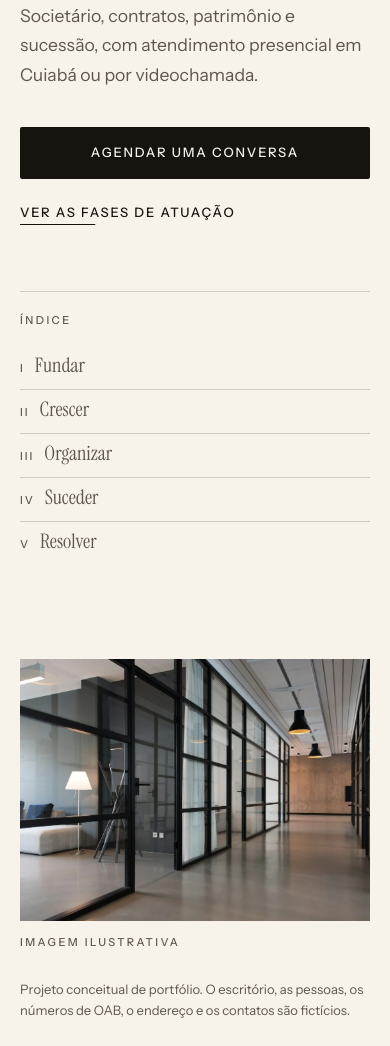
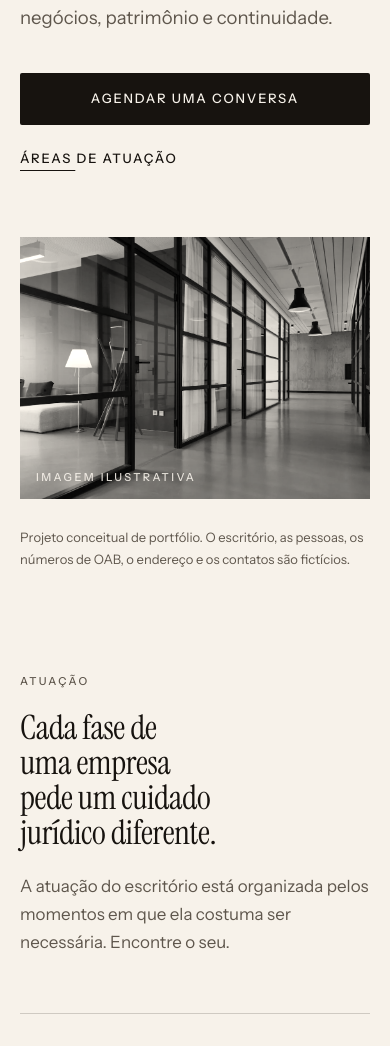
Before and after one commit to skyfoxxe/valenca-prado-advocacia, a plain HTML site: page index.html in a window 390 px wide. Shown: the part 412-1458 px from the top of the page. Drawn offline with Linux system fonts and the light colour scheme.

Commit message:
Volta a abertura da versão anterior, no visual da v6
A pedido do Matheus: texto à esquerda ("Antes da decisão, o contexto.")
e foto vertical em tons de cinza à direita, com a paleta, a tipografia e
as animações da v6. O resto da página segue igual.

Co-Authored-By: Claude Opus 5.5 <noreply@anthropic.com>
Claude-Session: https://claude.ai/code/session_01S42CcWgHy12HtwLf9qGTDC

```diff
--- a/index.html
+++ b/index.html
@@ -51,37 +51,26 @@
 
   <main id="conteudo">
 
-    <!-- Abertura -->
+    <!-- Abertura (composição da versão anterior) -->
     <section class="hero" id="inicio">
       <div class="frame hero-grid">
         <div class="hero-main">
-          <p class="label hero-kicker" data-hero="1">Advocacia · Cuiabá, Mato Grosso</p>
-          <h1 class="hero-title" data-split>Advocacia para empresas e famílias que pensam em <em>décadas.</em></h1>
-          <p class="hero-sub" data-hero="3">Societário, contratos, patrimônio e sucessão, com atendimento presencial em Cuiabá ou por videochamada.</p>
+          <p class="label hero-kicker" data-hero="1">Advocacia empresarial e patrimonial <span>Cuiabá · MT</span></p>
+          <h1 class="hero-title" data-split>Antes da decisão, <em>o contexto.</em></h1>
+          <p class="hero-sub" data-hero="3">Assessoria jurídica para empresas, sócios e famílias em decisões que envolvem negócios, patrimônio e continuidade.</p>
           <div class="hero-actions" data-hero="4">
             <a class="btn" href="#conversa">Agendar uma conversa</a>
-            <a class="quiet-link" href="#atuacao">Ver as fases de atuação</a>
+            <a class="quiet-link" href="#atuacao">Áreas de atuação</a>
           </div>
         </div>
 
-        <nav class="hero-index" aria-label="Fases de atuação">
-          <p class="label" data-hero="2">Índice</p>
-          <ol>
-            <li data-hero="2"><a href="#fase-fundar"><span aria-hidden="true">I</span>Fundar</a></li>
-            <li data-hero="2"><a href="#fase-crescer"><span aria-hidden="true">II</span>Crescer</a></li>
-            <li data-hero="2"><a href="#fase-organizar"><span aria-hidden="true">III</span>Organizar</a></li>
-            <li data-hero="2"><a href="#fase-suceder"><span aria-hidden="true">IV</span>Suceder</a></li>
-            <li data-hero="2"><a href="#fase-resolver"><span aria-hidden="true">V</span>Resolver</a></li>
-          </ol>
-        </nav>
+        <figure class="hero-photo" data-hero-photo>
+          <div class="window-pane">
+            <img src="assets/escritorio-corredor.webp" width="1400" height="935" alt="" fetchpriority="high">
+          </div>
+          <figcaption class="label">Imagem ilustrativa</figcaption>
+        </figure>
       </div>
-
-      <figure class="frame window hero-window" data-window>
-        <div class="window-pane">
-          <img src="assets/escritorio-corredor.webp" width="1400" height="935" alt="" fetchpriority="high">
-        </div>
-        <figcaption class="label">Imagem ilustrativa</figcaption>
-      </figure>
 
       <p class="frame concept">Projeto conceitual de portfólio. O escritório, as pessoas, os números de OAB, o endereço e os contatos são fictícios.</p>
     </section>
--- a/script.js
+++ b/script.js
@@ -67,9 +67,6 @@ if (title) {
   splitInto(title, frag);
   title.replaceChildren(frag);
 }
-document.querySelectorAll('.hero-index li[data-hero]').forEach((li, i) => {
-  li.style.transitionDelay = `${420 + i * 70}ms`;
-});
 if (hero) {
   // Espera as fontes (até 700ms) para que a máscara não corte a palavra errada.
   const start = () => requestAnimationFrame(() => hero.classList.add('is-in'));
--- a/styles.css
+++ b/styles.css
@@ -112,8 +112,6 @@ h3 { font-size: clamp(1.7rem, 2.4vw, 2.1rem); line-height: 1.1; }
   .btn:hover { background: #3A322A; }
   .quiet-link:hover::after { transform: scaleX(1); }
   .nav a:hover::after { transform: scaleX(1); }
-  .hero-index a:hover { color: var(--ink); }
-  .hero-index a:hover span { color: var(--brass-text); }
   .choices label:hover input:not(:checked) + span { border-color: var(--ink); }
   .faq summary:hover { color: var(--brass-text); }
   .foot nav a:hover { color: var(--ink); }
@@ -154,37 +152,28 @@ h3 { font-size: clamp(1.7rem, 2.4vw, 2.1rem); line-height: 1.1; }
   font: 500 12px/1 var(--sans); letter-spacing: .2em; text-transform: uppercase;
 }
 
-/* ---------- Abertura ---------- */
-.hero { padding-top: calc(var(--top-h) + 16vh); }
-.hero-grid { display: grid; grid-template-columns: repeat(12, minmax(0, 1fr)); column-gap: 24px; align-items: end; }
-.hero-main { grid-column: 1 / span 8; display: grid; gap: 30px; }
+/* ---------- Abertura (composição da versão anterior) ---------- */
+.hero { padding-top: calc(var(--top-h) + 14vh); }
+.hero-grid {
+  display: grid; grid-template-columns: repeat(12, minmax(0, 1fr)); column-gap: 24px; row-gap: 56px;
+  align-items: center;
+}
+.hero-main { grid-column: 1 / span 7; display: grid; gap: 32px; }
+.hero-kicker span { color: var(--brass-text); margin-left: 1.4em; white-space: nowrap; }
 .hero-title {
-  font-size: clamp(2.7rem, 6.4vw, 5.5rem);
+  font-size: clamp(2.8rem, 6.6vw, 5.6rem);
   line-height: 1;
   letter-spacing: -.018em;
-  max-width: 16.5ch;
 }
-.hero-sub { max-width: 44ch; font-size: 1.1rem; color: var(--ink-soft); }
+.hero-title em { display: block; }
+.hero-sub { max-width: 40ch; font-size: 1.16rem; line-height: 1.6; color: var(--ink-soft); }
 .hero-actions { display: flex; flex-wrap: wrap; align-items: center; gap: 12px 32px; margin-top: 8px; }
 
-.hero-index {
-  grid-column: 10 / span 3;
-  position: relative; padding-left: 28px; display: grid; gap: 18px; align-self: end;
-}
-.hero-index::before {
-  content: ''; position: absolute; left: 0; top: 0; bottom: 0; width: 1px;
-  background: var(--rule); transform-origin: top;
-}
-.hero-index ol { display: grid; }
-.hero-index a {
-  display: flex; align-items: baseline; gap: 14px; min-height: 44px; padding-block: 6px;
-  text-decoration: none; color: var(--ink-soft);
-  font: 400 1.45rem/1.3 var(--serif);
-  transition: color var(--dur-fast) var(--ease-std);
-}
-.hero-index a span {
-  width: 2.6em; font: 500 11px/1 var(--sans); letter-spacing: .18em; color: var(--ink-soft);
-  transition: color var(--dur-fast) var(--ease-std);
+.hero-photo { grid-column: 9 / span 4; position: relative; }
+.hero-photo .window-pane { aspect-ratio: 3 / 4; }
+.hero-photo img { filter: grayscale(1) sepia(.14) contrast(1.02); }
+.hero-photo figcaption {
+  position: absolute; left: 16px; bottom: 14px; color: var(--ground); opacity: .9;
 }
 
 .window { margin-top: clamp(64px, 11vh, 120px); }
@@ -401,16 +390,15 @@ h3 { font-size: clamp(1.7rem, 2.4vw, 2.1rem); line-height: 1.1; }
   .js .hero.is-in [data-hero] { opacity: 1; transform: none; }
   .js .hero.is-in [data-hero="3"] { transition-delay: 620ms; }
   .js .hero.is-in [data-hero="4"] { transition-delay: 740ms; }
-  .js .hero-index::before { transform: scaleY(0); transition: transform 1100ms var(--ease-io) 300ms; }
-  .js .hero.is-in .hero-index::before { transform: scaleY(1); }
 
-  /* Foto de abertura: abre de cima para baixo, como uma persiana */
-  .js .hero-window .window-pane { clip-path: inset(0 0 100% 0); transition: clip-path 1100ms var(--ease-io) 700ms; }
-  .js .hero-window img { scale: 1.08; transition: scale 1400ms var(--ease-out) 700ms; }
-  .js .hero.is-in .hero-window .window-pane { clip-path: inset(0 0 0 0); }
-  .js .hero.is-in .hero-window img { scale: 1; }
-  .js .hero-window figcaption, .js .concept { opacity: 0; transition: opacity var(--dur-slow) var(--ease-std) 1300ms; }
-  .js .hero.is-in .hero-window figcaption, .js .hero.is-in .concept { opacity: 1; }
+  /* Foto de abertura: abre de baixo para cima, como uma janela */
+  .js .hero-photo .window-pane { clip-path: inset(100% 0 0 0); transition: clip-path 1100ms var(--ease-io) 500ms; }
+  .js .hero-photo img { scale: 1.08; transition: scale 1400ms var(--ease-out) 500ms; }
+  .js .hero.is-in .hero-photo .window-pane { clip-path: inset(0 0 0 0); }
+  .js .hero.is-in .hero-photo img { scale: 1; }
+  .js .hero-photo figcaption, .js .concept { opacity: 0; transition: opacity var(--dur-slow) var(--ease-std) 1300ms; }
+  .js .hero.is-in .hero-photo figcaption { opacity: .9; }
+  .js .hero.is-in .concept { opacity: 1; }
 
   /* Blocos: uma entrada, 14px, 600ms */
   .js [data-reveal] { opacity: 0; transform: translateY(14px); transition: opacity var(--dur-slow) var(--ease-out), transform var(--dur-slow) var(--ease-out); }
@@ -438,7 +426,7 @@ h3 { font-size: clamp(1.7rem, 2.4vw, 2.1rem); line-height: 1.1; }
   /* Fotos deslizam devagar dentro da moldura, ligadas à rolagem (compositor, sem JS) */
   @supports (animation-timeline: view()) {
     .window-pane img { height: 114%; animation: drift linear both; animation-timeline: view(); animation-range: cover; }
-    .hero-window .window-pane img { animation-range: exit; }
+    .hero-photo .window-pane img { animation-range: exit; }
   }
 }
 
@@ -449,12 +437,9 @@ h3 { font-size: clamp(1.7rem, 2.4vw, 2.1rem); line-height: 1.1; }
    Responsivo
    ========================================================= */
 @media (max-width: 1024px) {
-  .hero-main { grid-column: 1 / -1; }
-  .hero-index { grid-column: 1 / -1; margin-top: 56px; padding: 22px 0 0; }
-  .hero-index::before { left: 0; right: 0; top: 0; bottom: auto; width: auto; height: 1px; transform-origin: left; }
-  .hero-index ol { grid-template-columns: repeat(5, auto); justify-content: space-between; column-gap: 16px; }
-  .hero-index a { font-size: 1.25rem; gap: 10px; }
-  .hero-index a span { width: auto; }
+  .hero-main { grid-column: 1 / span 7; }
+  .hero-photo { grid-column: 8 / -1; }
+  .hero-kicker span { display: block; margin: 6px 0 0; }
 
   .phase-dial { display: none; }
   .phase-list { grid-column: 1 / -1; }
@@ -470,10 +455,6 @@ h3 { font-size: clamp(1.7rem, 2.4vw, 2.1rem); line-height: 1.1; }
   .foot .mark { grid-column: 1 / -1; }
   .foot nav { grid-column: 1 / span 5; }
   .foot-legal { grid-column: 6 / -1; }
-}
-@media (max-width: 1024px) and (prefers-reduced-motion: no-preference) {
-  .js .hero-index::before { transform: scaleX(0); }
-  .js .hero.is-in .hero-index::before { transform: scaleX(1); }
 }
 
 @media (max-width: 760px) {
@@ -497,9 +478,8 @@ h3 { font-size: clamp(1.7rem, 2.4vw, 2.1rem); line-height: 1.1; }
   .nav .nav-cta { border-left: 0; padding-left: 0; font: 500 13px/1 var(--sans); letter-spacing: .14em; text-transform: uppercase; border-bottom: 0; margin-top: 12px; text-decoration: underline; text-underline-offset: 6px; }
 
   .hero { padding-top: calc(var(--top-h) + 12vh); }
-  .hero-index ol { grid-template-columns: 1fr; }
-  .hero-index a { border-bottom: 1px solid var(--rule); }
-  .hero-index li:last-child a { border-bottom: 0; }
+  .hero-main, .hero-photo { grid-column: 1 / -1; }
+  .hero-photo .window-pane { aspect-ratio: 4 / 3; }
   .window-pane { aspect-ratio: 4 / 3; }
 
   .phase { grid-template-columns: 44px minmax(0, 1fr); column-gap: 16px; padding-block: 36px 40px; }
```
Also changed, not shown: 1 other file.
